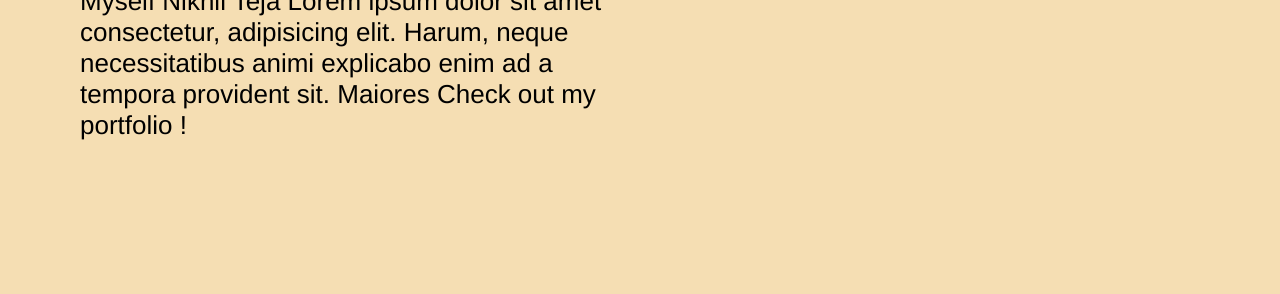
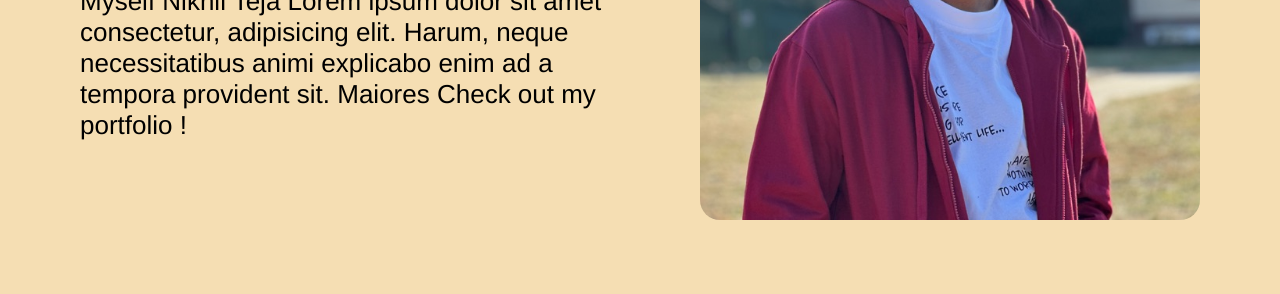
Before and after one commit to Nikhilteja4465/nikhilteja, a website: page public/index.html in a window 1280 px wide. Shown: the part 390-684 px from the top of the page. Drawn offline with Linux system fonts and the light colour scheme.

Commit message:
Update index.html

```diff
--- a/public/index.html
+++ b/public/index.html
@@ -47,7 +47,7 @@
                 explicabo enim ad a tempora provident sit. Maiores Check out my portfolio !
             </p>
         </div>
-        <img src="./public/assets/nikhil.jpg" alt="Nikhil image" id="hero-img">
+        <img src="./assets/nikhil.jpg" alt="Nikhil image" id="hero-img">
     </section>
 
     <section id="about">
```
